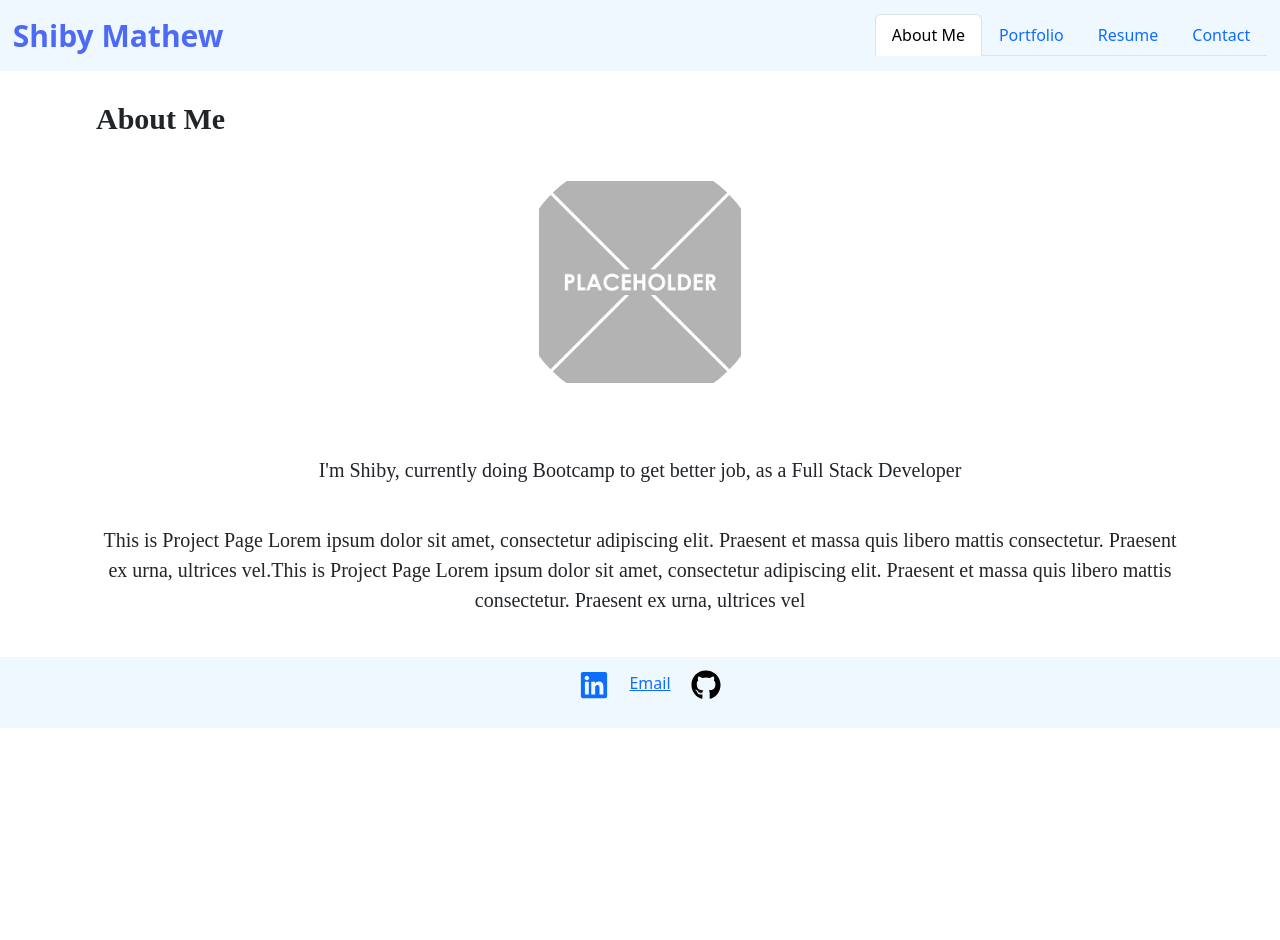
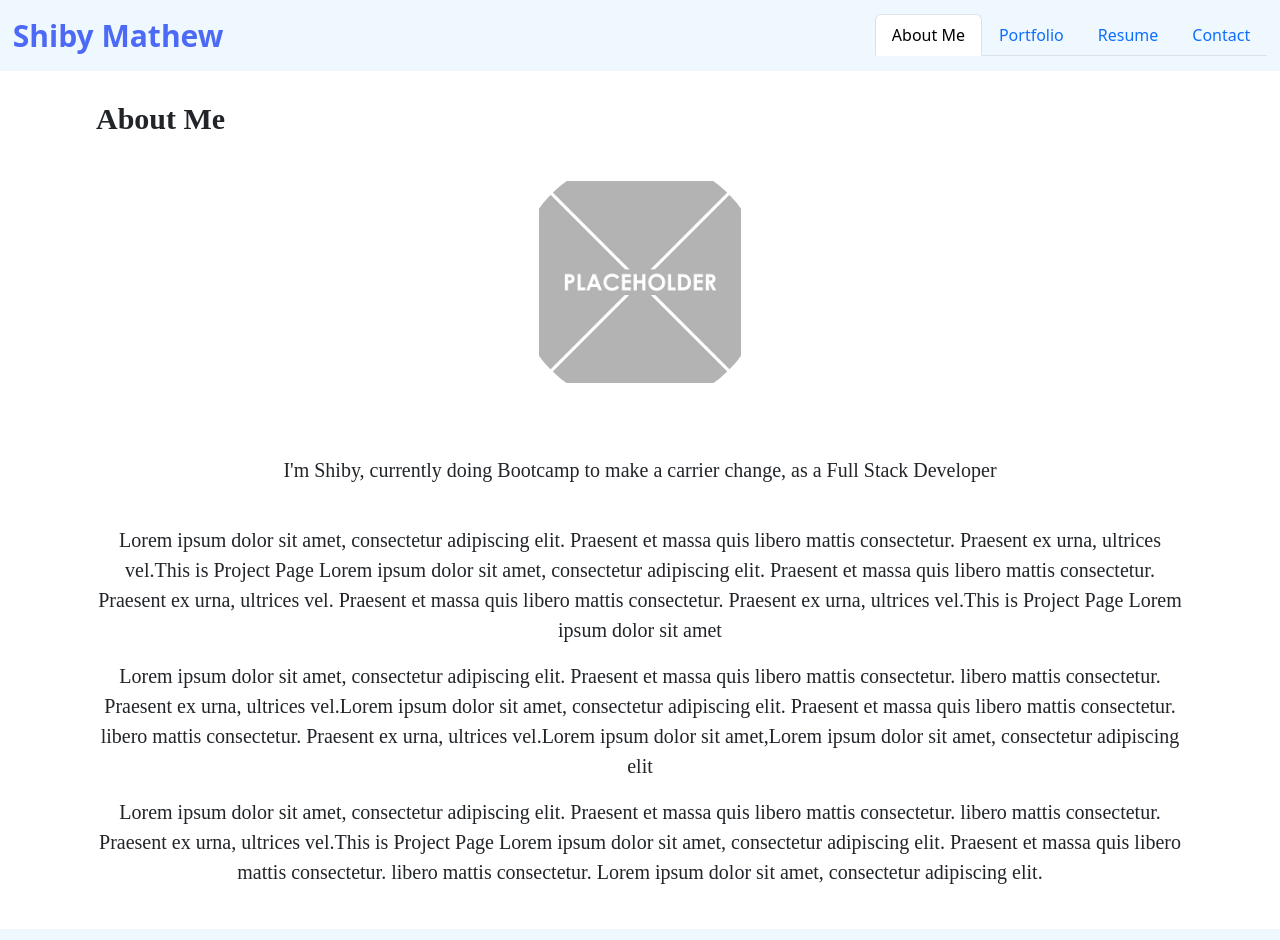
Before and after one commit to Shiby-Mathew/react-portfolio, a React (Create React App) app: page / in a window 1280 px wide. Shown: the top 940 px of the page. Before the commit the page ends 800 px from the top, so only its background shows below. Built offline with nearby package versions, Linux system fonts and the light colour scheme.

Commit message:
added more content in the pages

```diff
--- a/src/components/About.js
+++ b/src/components/About.js
@@ -9,15 +9,33 @@ function About() {
       <img src={image} className="image p-4" alt="mypic" />
       {/* <img src="./assets/images/pic2.jpg" alt="myphoto" /> */}
       <p className="content is-italic mt-4 p-4">
-        I'm Shiby, currently doing Bootcamp to get better job, as a Full Stack
-        Developer
+        I'm Shiby, currently doing Bootcamp to make a carrier change, as a Full
+        Stack Developer
       </p>
       <p className="content">
-        This is Project Page Lorem ipsum dolor sit amet, consectetur adipiscing
-        elit. Praesent et massa quis libero mattis consectetur. Praesent ex
-        urna, ultrices vel.This is Project Page Lorem ipsum dolor sit amet,
-        consectetur adipiscing elit. Praesent et massa quis libero mattis
-        consectetur. Praesent ex urna, ultrices vel
+        Lorem ipsum dolor sit amet, consectetur adipiscing elit. Praesent et
+        massa quis libero mattis consectetur. Praesent ex urna, ultrices
+        vel.This is Project Page Lorem ipsum dolor sit amet, consectetur
+        adipiscing elit. Praesent et massa quis libero mattis consectetur.
+        Praesent ex urna, ultrices vel. Praesent et massa quis libero mattis
+        consectetur. Praesent ex urna, ultrices vel.This is Project Page Lorem
+        ipsum dolor sit amet
+      </p>
+      <p>
+        Lorem ipsum dolor sit amet, consectetur adipiscing elit. Praesent et
+        massa quis libero mattis consectetur. libero mattis consectetur.
+        Praesent ex urna, ultrices vel.Lorem ipsum dolor sit amet, consectetur
+        adipiscing elit. Praesent et massa quis libero mattis consectetur.
+        libero mattis consectetur. Praesent ex urna, ultrices vel.Lorem ipsum
+        dolor sit amet,Lorem ipsum dolor sit amet, consectetur adipiscing elit
+      </p>
+      <p>
+        Lorem ipsum dolor sit amet, consectetur adipiscing elit. Praesent et
+        massa quis libero mattis consectetur. libero mattis consectetur.
+        Praesent ex urna, ultrices vel.This is Project Page Lorem ipsum dolor
+        sit amet, consectetur adipiscing elit. Praesent et massa quis libero
+        mattis consectetur. libero mattis consectetur. Lorem ipsum dolor sit
+        amet, consectetur adipiscing elit.
       </p>
     </div>
   );
--- a/src/components/Contact.js
+++ b/src/components/Contact.js
@@ -41,7 +41,7 @@ function Contact() {
     <div>
       <p className="contact">Contact Me</p>
       <hr />
-      <form className="contactForm p-4">
+      <form className="contactForm p-5">
         <div className="form">
           <div className="form-group mb-2">
             <label className="label p-2">Name :</label>
--- a/src/components/Resume.js
+++ b/src/components/Resume.js
@@ -15,8 +15,11 @@ function Resume() {
         <p className="skill mt-5">Front-End Skills</p>
         <hr />
         <ul>
-          <li>HTML, CSS, Javascript</li>
+          <li>HTML, CSS</li>
+          <li>Javascript</li>
+          <li>React</li>
           <li>Bootstrap, jQuery</li>
+          <li>REST API</li>
           <li>React</li>
           <li>Github, Heroku</li>
         </ul>
@@ -25,9 +28,10 @@ function Resume() {
         <p className="skill mt-5">Back-End Skills</p>
         <hr />
         <ul>
-          <li>Node.js, Express.js,GraphQL</li>
+          <li>Node.js, Express.js, GraphQL</li>
           <li>SQL, ORM</li>
           <li>MongoDB, Mongoose</li>
+          <li>MERN</li>
           <li>Github, Heroku</li>
         </ul>
       </div>
```
